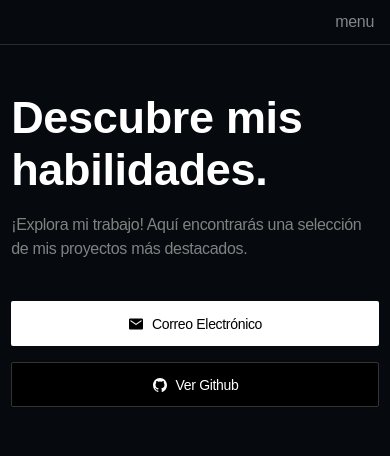
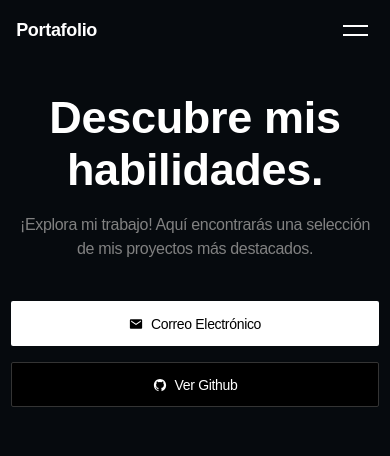
Before and after one commit to Basso-23/portafolio, a Next.js app: page / in a window 390 px wide. Shown: the top 456 px of the page. Built offline with nearby package versions, Linux system fonts and the light colour scheme.

Commit message:
navbar desktop terminado (empezando menu mobile)

```diff
--- a/package.json
+++ b/package.json
@@ -10,10 +10,14 @@
   },
   "dependencies": {
     "@fontsource-variable/inter": "^5.0.18",
+    "@radix-ui/react-dropdown-menu": "^2.0.6",
     "@tabler/icons-react": "^3.5.0",
+    "class-variance-authority": "^0.7.0",
     "clsx": "^2.1.1",
     "framer-motion": "^11.2.5",
+    "hamburger-react": "^2.5.1",
     "jotai": "^2.8.0",
+    "lucide-react": "^0.379.0",
     "next": "14.2.3",
     "npm-check": "^6.0.1",
     "react": "^18",
@@ -22,6 +26,7 @@
     "react-parallax-tilt": "^1.7.226",
     "simplex-noise": "^4.0.1",
     "tailwind-merge": "^2.3.0",
+    "tailwindcss-animate": "^1.0.7",
     "tailwindcss-animated": "^1.0.1"
   },
   "devDependencies": {
--- a/src/components/sections/Hero/Hero.jsx
+++ b/src/components/sections/Hero/Hero.jsx
@@ -6,14 +6,16 @@ import ImageRender from "@/components/utils/ImageRender";
 const Hero = () => {
   return (
     <section className="pageSize sm:pt-20 pt-10 ">
-      <div className="grid lg:grid-cols-2 items-center">
+      <div className="grid lg:grid-cols-2 items-center sm:justify-start justify-center">
         <div>
           {/*//*________________________________________________________________________________*/}
-          <div className="title sm:text-[50px] text-[45px]">Descubre mis</div>
-          <div className="title sm:text-[50px] text-[45px] mt-9">
+          <div className="title sm:text-[50px] text-[45px] sm:text-start text-center">
+            Descubre mis
+          </div>
+          <div className="title sm:text-[50px] text-[45px] sm:text-start text-center mt-9 ">
             habilidades.
           </div>
-          <div className="subtitle sm:pt-8 pt-6">
+          <div className="subtitle sm:pt-8 pt-6 sm:text-start text-center">
             ¡Explora mi trabajo! Aquí encontrarás una selección de mis proyectos
             más destacados.
           </div>
--- a/src/components/sections/Navbar.jsx
+++ b/src/components/sections/Navbar.jsx
@@ -1,32 +1,19 @@
 import React, { useState, useEffect } from "react";
 import Download from "@/icons/Download";
+import Linkedin from "@/icons/Linkedin";
 import Github from "@/icons/Github";
-import Linkedin from "@/icons/Linkedin";
 import Send from "@/icons/Send";
-import All from "@/icons/All";
-import Case from "@/icons/Case";
-import Code from "@/icons/Code";
+import Menu from "../utils/Menu";
 
 const Navbar = () => {
   return (
-    <section className="navbar-container 2xl:px-6">
-      <div className="navbar-desktop 2xl:flex hidden">
+    <section className="fixed h-[60px] w-full z-30 mt-0 navbar-bg">
+      <div className="flex items-center justify-between pageSize h-full">
         {/*//*________________________________________________________________________________*/}
+        <div className="lg:flex hidden items-center">
           <div className="navbar-content">
-          <div className="sec">
-            <All /> <span>Proyectos</span>
-          </div>
-          <div className="sec">
-            <Case /> <span>Experiencia</span>
-          </div>
-          <div className="sec">
-            <Code /> <span>Tecnologías</span>
-          </div>
-        </div>
-
-        {/*//*________________________________________________________________________________*/}
-        <div className="navbar-content">
-          <div className="sec">
+            <div className=" text-lg font-semibold">Portafolio</div>
+            <div className="sec divider">
               <Send />
               <span> Correo Electrónico</span>
             </div>
@@ -39,16 +26,14 @@ const Navbar = () => {
             <div className="sec">
               <Download /> <span>Currículum</span>
             </div>
-          <div className="sec divider pointer-events-none">
-            <div className="text-white">Disponible</div>
-            <div className="pulse"></div>
-          </div>
           </div>
         </div>
 
         {/*//*________________________________________________________________________________*/}
-      <div className="navbar-mobile 2xl:hidden flex">
-        <div>menu</div>
+        <div className="lg:hidden flex items-center justify-between w-full">
+          <div className=" text-lg font-semibold ml-[5px]">Portafolio</div>
+          <Menu />
+        </div>
       </div>
     </section>
   );
--- a/src/components/sections/Projects.jsx
+++ b/src/components/sections/Projects.jsx
@@ -47,7 +47,7 @@ const Projects = () => {
   };
 
   return (
-    <section className="pageSize min-h-screen sm:mt-20 mt-10">
+    <section className="pageSize min-h-[90svh] sm:mt-20 mt-10">
       {/*//*________________________________________________________________________________*/}
       <div className="filter-container sm:gap-[30px] gap-[12px]">
         <Filter name={"proyectos"} icon={<All />} />
--- /dev/null
+++ b/src/components/ui/dropdown-menu.jsx
@@ -0,0 +1,155 @@
+import * as React from "react"
+import * as DropdownMenuPrimitive from "@radix-ui/react-dropdown-menu"
+import { Check, ChevronRight, Circle } from "lucide-react"
+
+import { cn } from "@/lib/utils"
+
+const DropdownMenu = DropdownMenuPrimitive.Root
+
+const DropdownMenuTrigger = DropdownMenuPrimitive.Trigger
+
+const DropdownMenuGroup = DropdownMenuPrimitive.Group
+
+const DropdownMenuPortal = DropdownMenuPrimitive.Portal
+
+const DropdownMenuSub = DropdownMenuPrimitive.Sub
+
+const DropdownMenuRadioGroup = DropdownMenuPrimitive.RadioGroup
+
+const DropdownMenuSubTrigger = React.forwardRef(({ className, inset, children, ...props }, ref) => (
+  <DropdownMenuPrimitive.SubTrigger
+    ref={ref}
+    className={cn(
+      "flex cursor-default select-none items-center rounded-sm px-2 py-1.5 text-sm outline-none focus:bg-slate-100 data-[state=open]:bg-slate-100 dark:focus:bg-slate-800 dark:data-[state=open]:bg-slate-800",
+      inset && "pl-8",
+      className
+    )}
+    {...props}>
+    {children}
+    <ChevronRight className="ml-auto h-4 w-4" />
+  </DropdownMenuPrimitive.SubTrigger>
+))
+DropdownMenuSubTrigger.displayName =
+  DropdownMenuPrimitive.SubTrigger.displayName
+
+const DropdownMenuSubContent = React.forwardRef(({ className, ...props }, ref) => (
+  <DropdownMenuPrimitive.SubContent
+    ref={ref}
+    className={cn(
+      "z-50 min-w-[8rem] overflow-hidden rounded-md border border-slate-200 bg-white p-1 text-slate-950 shadow-lg data-[state=open]:animate-in data-[state=closed]:animate-out data-[state=closed]:fade-out-0 data-[state=open]:fade-in-0 data-[state=closed]:zoom-out-95 data-[state=open]:zoom-in-95 data-[side=bottom]:slide-in-from-top-2 data-[side=left]:slide-in-from-right-2 data-[side=right]:slide-in-from-left-2 data-[side=top]:slide-in-from-bottom-2 dark:border-slate-800 dark:bg-slate-950 dark:text-slate-50",
+      className
+    )}
+    {...props} />
+))
+DropdownMenuSubContent.displayName =
+  DropdownMenuPrimitive.SubContent.displayName
+
+const DropdownMenuContent = React.forwardRef(({ className, sideOffset = 4, ...props }, ref) => (
+  <DropdownMenuPrimitive.Portal>
+    <DropdownMenuPrimitive.Content
+      ref={ref}
+      sideOffset={sideOffset}
+      className={cn(
+        "z-50 min-w-[8rem] overflow-hidden rounded-md border border-slate-200 bg-white p-1 text-slate-950 shadow-md data-[state=open]:animate-in data-[state=closed]:animate-out data-[state=closed]:fade-out-0 data-[state=open]:fade-in-0 data-[state=closed]:zoom-out-95 data-[state=open]:zoom-in-95 data-[side=bottom]:slide-in-from-top-2 data-[side=left]:slide-in-from-right-2 data-[side=right]:slide-in-from-left-2 data-[side=top]:slide-in-from-bottom-2 dark:border-slate-800 dark:bg-slate-950 dark:text-slate-50",
+        className
+      )}
+      {...props} />
+  </DropdownMenuPrimitive.Portal>
+))
+DropdownMenuContent.displayName = DropdownMenuPrimitive.Content.displayName
+
+const DropdownMenuItem = React.forwardRef(({ className, inset, ...props }, ref) => (
+  <DropdownMenuPrimitive.Item
+    ref={ref}
+    className={cn(
+      "relative flex cursor-default select-none items-center rounded-sm px-2 py-1.5 text-sm outline-none transition-colors focus:bg-slate-100 focus:text-slate-900 data-[disabled]:pointer-events-none data-[disabled]:opacity-50 dark:focus:bg-slate-800 dark:focus:text-slate-50",
+      inset && "pl-8",
+      className
+    )}
+    {...props} />
+))
+DropdownMenuItem.displayName = DropdownMenuPrimitive.Item.displayName
+
+const DropdownMenuCheckboxItem = React.forwardRef(({ className, children, checked, ...props }, ref) => (
+  <DropdownMenuPrimitive.CheckboxItem
+    ref={ref}
+    className={cn(
+      "relative flex cursor-default select-none items-center rounded-sm py-1.5 pl-8 pr-2 text-sm outline-none transition-colors focus:bg-slate-100 focus:text-slate-900 data-[disabled]:pointer-events-none data-[disabled]:opacity-50 dark:focus:bg-slate-800 dark:focus:text-slate-50",
+      className
+    )}
+    checked={checked}
+    {...props}>
+    <span className="absolute left-2 flex h-3.5 w-3.5 items-center justify-center">
+      <DropdownMenuPrimitive.ItemIndicator>
+        <Check className="h-4 w-4" />
+      </DropdownMenuPrimitive.ItemIndicator>
+    </span>
+    {children}
+  </DropdownMenuPrimitive.CheckboxItem>
+))
+DropdownMenuCheckboxItem.displayName =
+  DropdownMenuPrimitive.CheckboxItem.displayName
+
+const DropdownMenuRadioItem = React.forwardRef(({ className, children, ...props }, ref) => (
+  <DropdownMenuPrimitive.RadioItem
+    ref={ref}
+    className={cn(
+      "relative flex cursor-default select-none items-center rounded-sm py-1.5 pl-8 pr-2 text-sm outline-none transition-colors focus:bg-slate-100 focus:text-slate-900 data-[disabled]:pointer-events-none data-[disabled]:opacity-50 dark:focus:bg-slate-800 dark:focus:text-slate-50",
+      className
+    )}
+    {...props}>
+    <span className="absolute left-2 flex h-3.5 w-3.5 items-center justify-center">
+      <DropdownMenuPrimitive.ItemIndicator>
+        <Circle className="h-2 w-2 fill-current" />
+      </DropdownMenuPrimitive.ItemIndicator>
+    </span>
+    {children}
+  </DropdownMenuPrimitive.RadioItem>
+))
+DropdownMenuRadioItem.displayName = DropdownMenuPrimitive.RadioItem.displayName
+
+const DropdownMenuLabel = React.forwardRef(({ className, inset, ...props }, ref) => (
+  <DropdownMenuPrimitive.Label
+    ref={ref}
+    className={cn("px-2 py-1.5 text-sm font-semibold", inset && "pl-8", className)}
+    {...props} />
+))
+DropdownMenuLabel.displayName = DropdownMenuPrimitive.Label.displayName
+
+const DropdownMenuSeparator = React.forwardRef(({ className, ...props }, ref) => (
+  <DropdownMenuPrimitive.Separator
+    ref={ref}
+    className={cn("-mx-1 my-1 h-px bg-slate-100 dark:bg-slate-800", className)}
+    {...props} />
+))
+DropdownMenuSeparator.displayName = DropdownMenuPrimitive.Separator.displayName
+
+const DropdownMenuShortcut = ({
+  className,
+  ...props
+}) => {
+  return (
+    (<span
+      className={cn("ml-auto text-xs tracking-widest opacity-60", className)}
+      {...props} />)
+  );
+}
+DropdownMenuShortcut.displayName = "DropdownMenuShortcut"
+
+export {
+  DropdownMenu,
+  DropdownMenuTrigger,
+  DropdownMenuContent,
+  DropdownMenuItem,
+  DropdownMenuCheckboxItem,
+  DropdownMenuRadioItem,
+  DropdownMenuLabel,
+  DropdownMenuSeparator,
+  DropdownMenuShortcut,
+  DropdownMenuGroup,
+  DropdownMenuPortal,
+  DropdownMenuSub,
+  DropdownMenuSubContent,
+  DropdownMenuSubTrigger,
+  DropdownMenuRadioGroup,
+}
--- /dev/null
+++ b/src/components/utils/Menu.jsx
@@ -0,0 +1,24 @@
+import React, { useState, useEffect } from "react";
+import {
+  DropdownMenu,
+  DropdownMenuContent,
+  DropdownMenuItem,
+  DropdownMenuLabel,
+  DropdownMenuSeparator,
+  DropdownMenuTrigger,
+} from "@/components/ui/dropdown-menu";
+import { Pivot as Hamburger } from "hamburger-react";
+
+const Menu = () => {
+  const [isOpen, setOpen] = useState(false);
+  return (
+    <div className=" relative">
+      <Hamburger toggled={isOpen} toggle={setOpen} size={25} />
+      {isOpen && (
+        <div className=" absolute w-20 h-20 top-0 right-3 mt-[60px] bg-amber-300"></div>
+      )}
+    </div>
+  );
+};
+
+export default Menu;
--- a/src/icons/Clip.jsx
+++ b/src/icons/Clip.jsx
@@ -1,7 +1,7 @@
-import { PiCopy } from "react-icons/pi";
+import { SiMaterialformkdocs } from "react-icons/si";
 
 const Clip = () => {
-  return <PiCopy />;
+  return <SiMaterialformkdocs />;
 };
 
 export default Clip;
--- /dev/null
+++ b/src/lib/utils.js
@@ -0,0 +1,6 @@
+import { clsx } from "clsx"
+import { twMerge } from "tailwind-merge"
+
+export function cn(...inputs) {
+  return twMerge(clsx(inputs))
+}
--- a/src/styles/globals.css
+++ b/src/styles/globals.css
@@ -22,6 +22,11 @@
   }
 }
 
+.fixedCenterY {
+  top: 50%;
+  transform: translateY(-50%);
+}
+
 .fixedCenterX {
   left: 50%;
   transform: translateX(-50%);
@@ -33,6 +38,7 @@
   transform: translate(-50%, -50%);
 }
 
+@media (min-width: 640px) {
   *::-webkit-scrollbar {
     width: 8px;
     height: 8px;
@@ -50,8 +56,22 @@
   *::-webkit-scrollbar-thumb:hover {
     background: #5b5b5b;
   }
+}
 
 /**NAVBAR SECTION ________________________________________________*/
+
+.navbar-bg {
+  animation: bg linear both;
+  animation-timeline: scroll();
+  animation-range: 0 125px;
+}
+
+@keyframes bg {
+  to {
+    background-color: #060a0e;
+    backdrop-filter: blur(10px);
+  }
+}
 
 .navbar-container {
   height: 45px;
@@ -86,6 +106,8 @@
   align-items: center;
   cursor: pointer;
   user-select: none;
+  color: #838586;
+  font-weight: 500;
 }
 
 .sec:hover {
@@ -99,8 +121,8 @@
 }
 
 .pulse {
-  height: 10px;
-  width: 10px;
+  height: 6px;
+  width: 6px;
   border-radius: 50%;
   background-color: #00ff6a;
   animation: 1.5s pulse infinite ease-in-out;
@@ -113,7 +135,7 @@
   }
 
   100% {
-    box-shadow: 0 0 0 10px #69ffa800;
+    box-shadow: 0 0 0 3px #69ffa800;
   }
 }
 
@@ -155,16 +177,16 @@
   gap: 0.5rem;
   line-height: 1;
   background-color: white;
-  font-size: 16px;
+  font-size: 14px;
   color: black;
   padding-left: 1rem /* 16px */;
   padding-right: 1rem /* 16px */;
-  border-radius: 0.125rem;
+  border-radius: 2px;
   height: 45px;
   align-items: center;
   display: flex;
   user-select: none;
-  font-weight: 500;
+  font-weight: 400;
 }
 
 .github-button {
@@ -175,11 +197,11 @@
   line-height: 1;
   background-color: black;
   justify-content: center;
-  font-size: 16px;
+  font-size: 14px;
   color: white;
   padding-left: 1rem /* 16px */;
   padding-right: 1rem /* 16px */;
-  border-radius: 0.125rem;
+  border-radius: 2px;
   height: 45px;
   align-items: center;
   display: flex;
```
Also changed, not shown: src/icons/Arrow.jsx (added, +7 -0 lines), tailwind.config.js (+15 -1 lines), components.json (added), 1 other file (tests, documents, lock files or other folders). Lines whose indentation alone changed are shown as unchanged.
